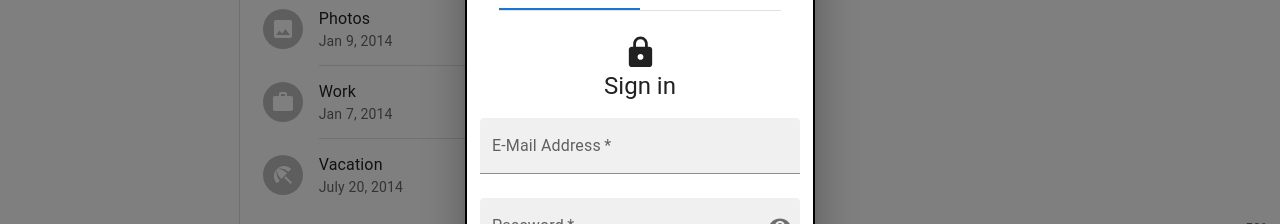
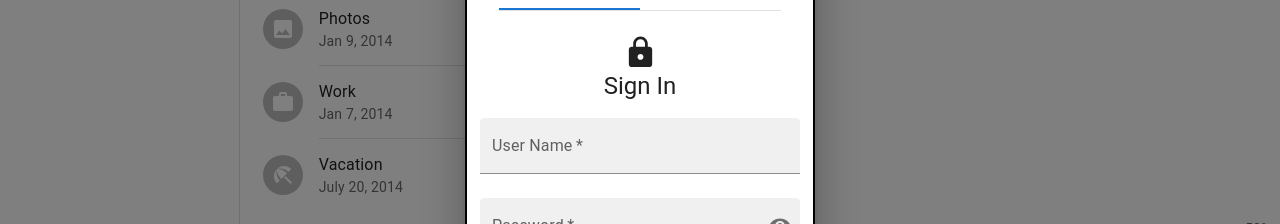
Before and after one commit to euchangxian/ChangeX, a React (Create React App) app in the folder client/: page / in a window 1280 px wide. Both pictures are taken after a click on the button "SIGN IN". Shown: the part 172-396 px from the top of the page. Built offline with nearby package versions, Linux system fonts and the light colour scheme.

Commit message:
Refined POST request data submission

```diff
--- a/client/src/components/AuthForm.js
+++ b/client/src/components/AuthForm.js
@@ -6,11 +6,8 @@ import axios from "axios";
 
 export default function AuthForm(props) {
   const isSignIn = props.route === "/signin";
-  const buttonMessage = isSignIn ? "Sign In" : "Sign Up";
-
-  const [username, setUsername] = useState("");
-  const [email, setEmail] = useState("");
-  const [password, setPassword] = useState("");
+  const message = isSignIn ? "Sign In" : "Sign Up";
+  const route = isSignIn ? props.route + "/password" : props.route;
 
   // Logic to handle show/hide password.
   const [showPassword, setShowPassword] = useState(false);
@@ -21,22 +18,15 @@ export default function AuthForm(props) {
     event.preventDefault();
   };
 
+
+  const [username, setUsername] = useState("");
+  const [password, setPassword] = useState("");
   const handleSubmit = async event => {
     event.preventDefault();
 
-    const formData = isSignIn
-      ? {
-        email: email,
-        password: password
-      }
-      : {
-        username: username,
-        email: email,
-        password: password
-      };
-
     await axios.post("http://localhost:5050" + props.route, {
-      formData
+      username: username,
+      password: password
     });
   }
 
@@ -51,37 +41,21 @@ export default function AuthForm(props) {
         alignItems: 'center',
         width: 320
       }}
-      action={props.route}
-      method="post"
       onSubmit={handleSubmit}
     >
       <LockIcon fontSize='large' />
-      <Typography align="center" variant="h5">Sign in</Typography>
+      <Typography align="center" variant="h5">{message}</Typography>
       {/* Username text field. Only shown in signup form */}
-      {
-        !isSignIn &&
-        <TextField
-          margin="normal"
-          required
-          fullWidth
-          id="username"
-          label="User Name"
-          placeholder="e.g. Axelly"
-          variant="filled"
-          sx={{ mx: 'auto' }}
-          onChange={e => setUsername(e.target.value)}
-        />
-      }
-      {/* Email text field */}
       <TextField
         margin="normal"
         required
         fullWidth
-        id="email"
-        label="E-Mail Address"
+        id="username"
+        label="User Name"
+        placeholder="e.g. Axelly"
         variant="filled"
         sx={{ mx: 'auto' }}
-        onChange={e => setEmail(e.target.value)}
+        onChange={e => setUsername(e.target.value)}
       />
       {/* Password text field */}
       <TextField
@@ -121,7 +95,7 @@ export default function AuthForm(props) {
         variant="contained"
         sx={{ mt: 3, mb: 2 }}
       >
-        {buttonMessage}
+        {message}
       </Button>
     </Box>
   );
```
